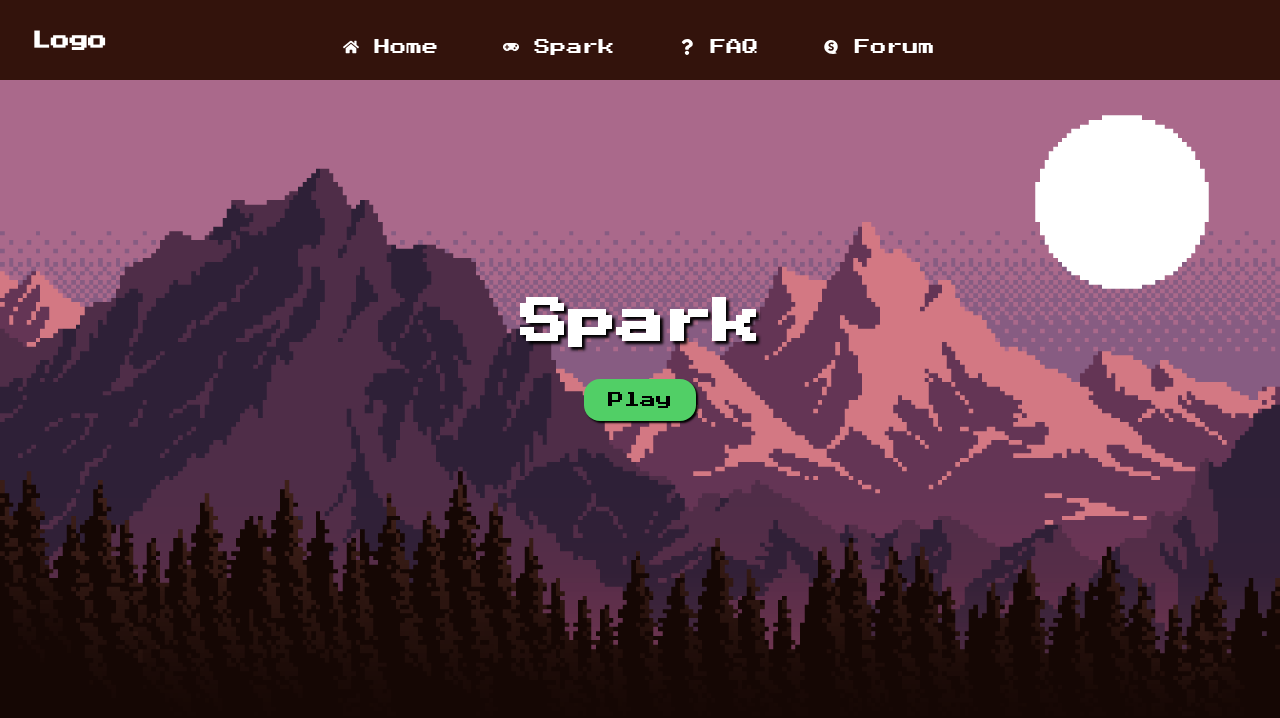
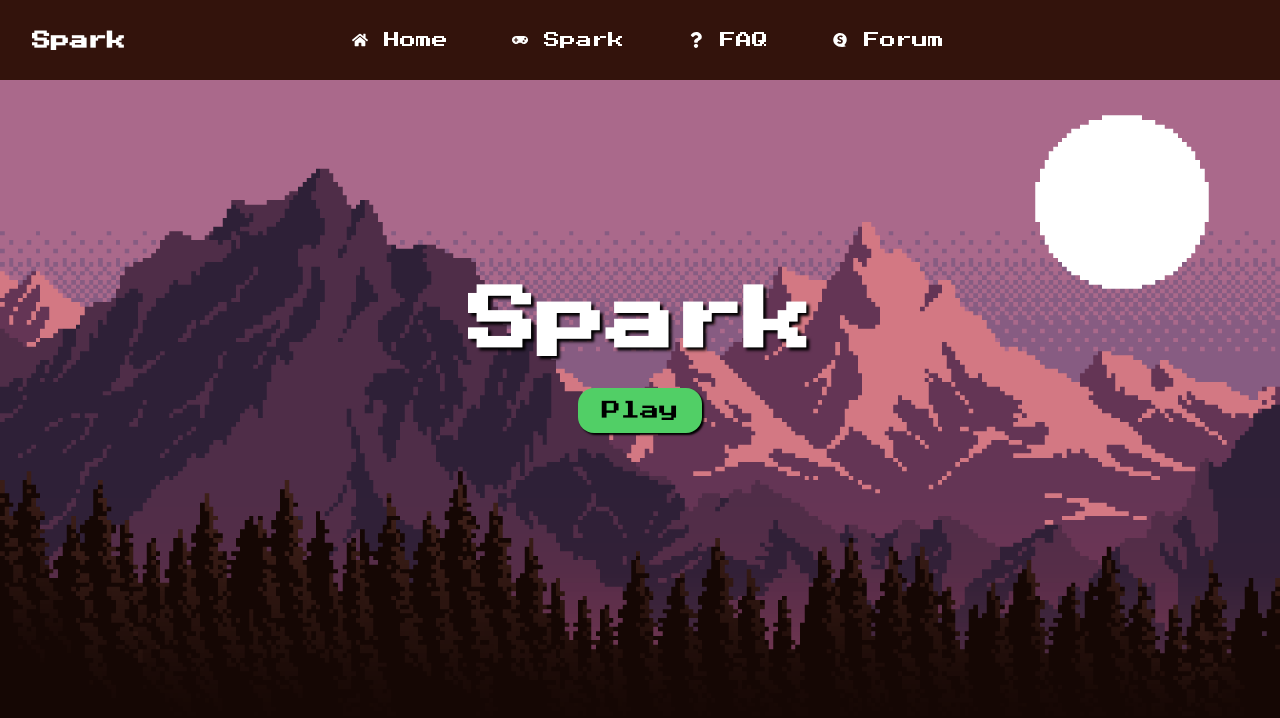
Before and after one commit to HU-EBP/site, a React (Create React App) app: page / in a window 1280 px wide. Shown: the top 718 px of the page. Built offline with nearby package versions, Linux system fonts and the light colour scheme.

Commit message:
navbar  items gecenterd

```diff
--- a/src/components/CallToAction.css
+++ b/src/components/CallToAction.css
@@ -28,7 +28,8 @@
   border: none;
   background-color: #51cf66;
   box-shadow: 2px 2px 2px #000;
-  font-size: 1rem;
+  font-size: 0.8rem;
+  transition: 0.3s ease-in-out;
 }
 
 .playbutton:hover {
@@ -40,7 +41,18 @@
 }
 
 .cta-flex h1 {
-  font-size: 3rem;
+  font-size: 3.5rem;
   color: #fff;
   text-shadow: 3px 3px 3px #000;
+  transition: 0.3s ease-in-out;
 }
+
+@media screen and (min-width: 768px) {
+  .cta-flex h1 {
+    font-size: calc(3.5rem + 1vw);
+  }
+
+  .playbutton {
+    font-size: 1.2rem;
+  }
+}
--- a/src/components/Navbar.css
+++ b/src/components/Navbar.css
@@ -27,6 +27,11 @@ nav a:hover {
   color: var(--secondairyColor);
 }
 
+nav {
+  display: flex;
+  align-items: center;
+  justify-content: center;
+}
 header .nav-btn {
   padding: 5px;
   cursor: pointer;
--- a/src/components/Navbar.js
+++ b/src/components/Navbar.js
@@ -18,7 +18,7 @@ function Navbar() {
 
   return (
     <header>
-      <h3>Logo</h3>
+      <h3>Spark</h3>
       <nav ref={navRef}>
         <a href="/#">
           <FaHome /> Home
```
